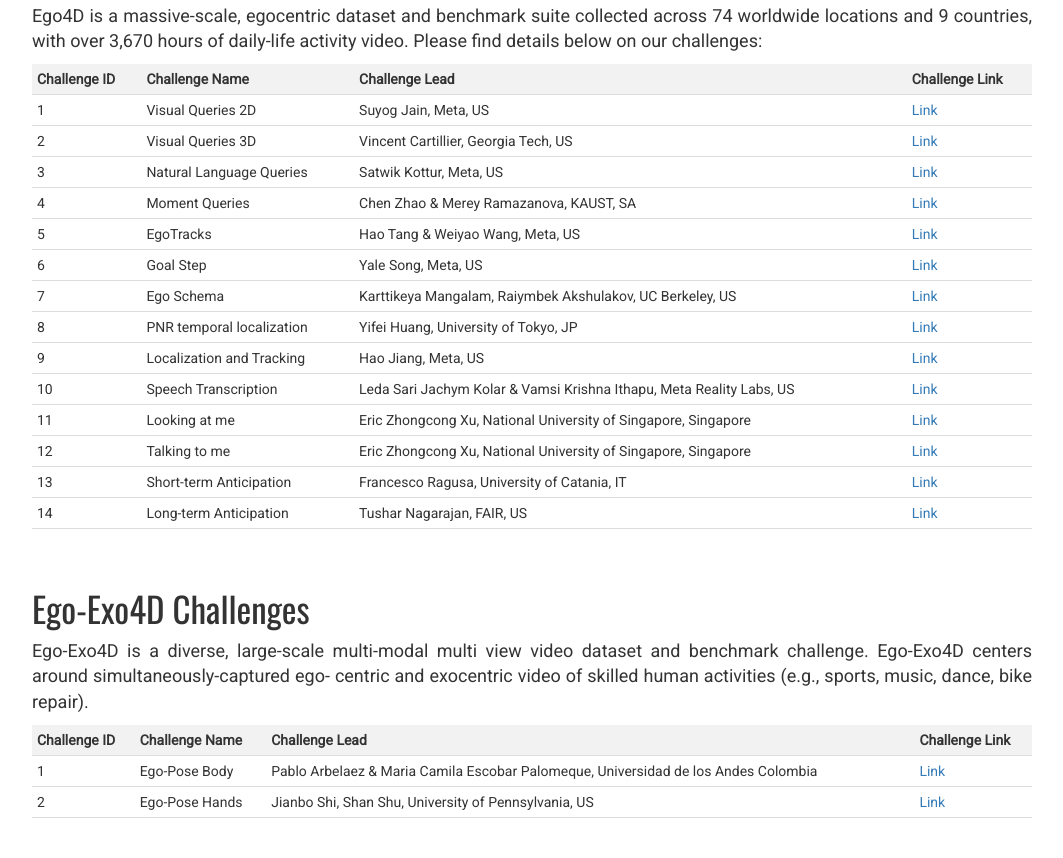
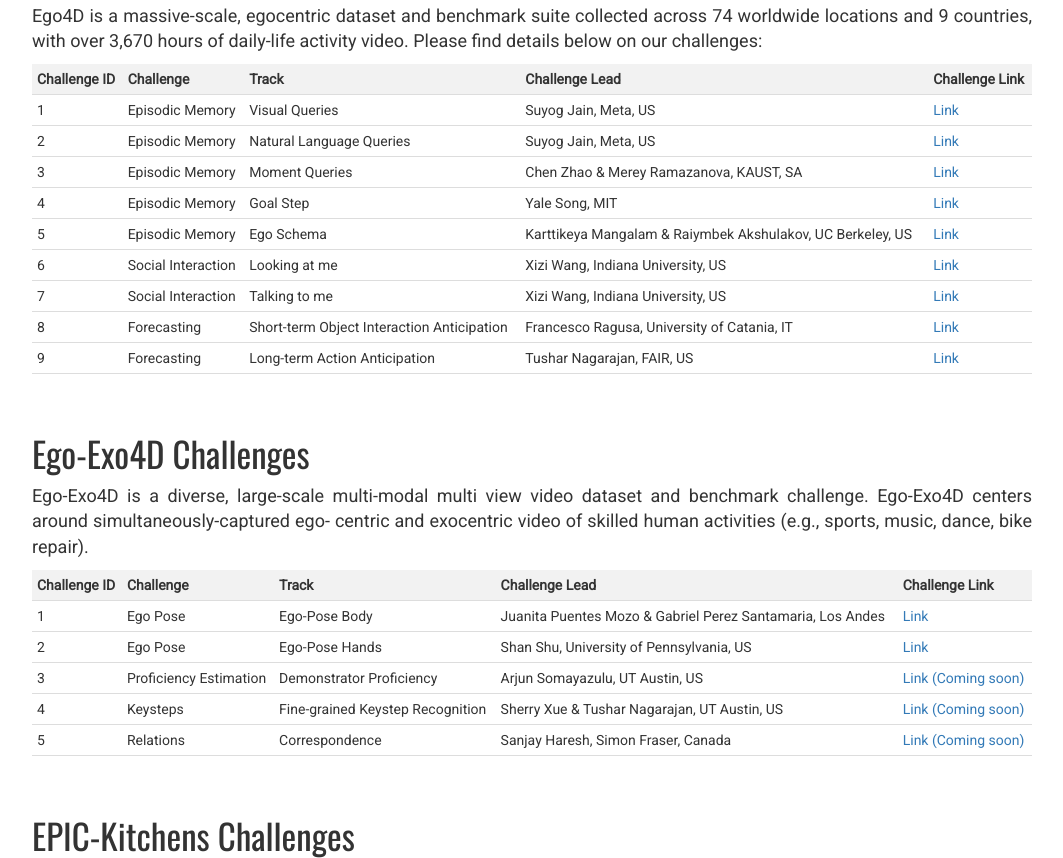
Before and after one commit to egovis/cvpr25, a plain HTML site: page index.html in a window 1280 px wide. Shown: the part 2659-3517 px from the top of the page, without its empty margins (108-1171 px from the left). Drawn offline with nearby package versions, Linux system fonts and the light colour scheme.

Commit message:
update ego4d and ego-exo4d challenges

```diff
--- a/index.html
+++ b/index.html
@@ -397,7 +397,8 @@
           <thead>
               <tr>
                   <th>Challenge ID</th>
-                  <th>Challenge Name</th>
+                  <th>Challenge</th>
+                  <th>Track</th>
                   <th>Challenge Lead</th>
                   <th>Challenge Link</th>
               </tr>
@@ -405,85 +406,64 @@
           <tbody>
               <tr>
                   <td>1</td>
-                  <td>Visual Queries 2D</td>
+                  <td>Episodic Memory</td>
+                  <td>Visual Queries</td>
                   <td>Suyog Jain, Meta, US</td>
                   <td><a target="_blank" href="https://eval.ai/web/challenges/challenge-page/1843/overview">Link</a></td>
               </tr>
               <tr>
                   <td>2</td>
-                  <td>Visual Queries 3D</td>
-                  <td>Vincent Cartillier, Georgia Tech, US</td>
-                  <td><a target="_blank" href="https://eval.ai/web/challenges/challenge-page/1646/overview">Link</a></td>
+                  <td>Episodic Memory</td>
+                  <td>Natural Language Queries</td>
+                  <td>Suyog Jain, Meta, US</td>
+                  <td><a target="_blank" href="https://eval.ai/web/challenges/challenge-page/1629/overview">Link</a></td>
               </tr>
               <tr>
                   <td>3</td>
-                  <td>Natural Language Queries</td>
-                  <td>Satwik Kottur, Meta, US</td>
-                  <td><a target="_blank" href="https://eval.ai/web/challenges/challenge-page/1629/overview">Link</a></td>
-              </tr>
-              <tr>
-                  <td>4</td>
+                  <td>Episodic Memory</td>
                   <td>Moment Queries</td>
                   <td>Chen Zhao & Merey Ramazanova, KAUST, SA</td>
                   <td><a target="_blank" href="https://eval.ai/web/challenges/challenge-page/1626/overview">Link</a></td>
               </tr>
               <tr>
-                  <td>5</td>
-                  <td>EgoTracks</td>
-                  <td>Hao Tang & Weiyao Wang, Meta, US</td>
-                  <td><a target="_blank" href="https://eval.ai/web/challenges/challenge-page/1969/overview">Link</a></td>
+                  <td>4</td>
+                  <td>Episodic Memory</td>
+                  <td>Goal Step</td>
+                  <td>Yale Song, MIT</td>
+                  <td><a target="_blank" href="https://eval.ai/web/challenges/challenge-page/2188/overview">Link</a></td>
               </tr>
               <tr>
-                <td>6</td>
-                <td>Goal Step</td>
-                <td>Yale Song, Meta, US</td>
-                <td><a target="_blank" href="https://eval.ai/web/challenges/challenge-page/2188/overview">Link</a></td>
-              </tr>
-              <tr>
-                  <td>7</td>
+                  <td>5</td>
+                  <td>Episodic Memory</td>
                   <td>Ego Schema</td>
-                  <td>Karttikeya Mangalam, Raiymbek Akshulakov, UC Berkeley, US</td>
+                  <td>Karttikeya Mangalam & Raiymbek Akshulakov, UC Berkeley, US</td>
                   <td><a target="_blank" href="https://eval.ai/web/challenges/challenge-page/2238/overview">Link</a></td>
               </tr>
               <tr>
-                  <td>8</td>
-                  <td>PNR temporal localization</td>
-                  <td>Yifei Huang, University of Tokyo, JP</td>
-                  <td><a target="_blank" href="https://eval.ai/web/challenges/challenge-page/1622/overview">Link</a></td>
-              </tr>
-              <tr>
-                  <td>9</td>
-                  <td>Localization and Tracking</td>
-                  <td>Hao Jiang, Meta, US</td>
-                  <td><a target="_blank" href="https://eval.ai/web/challenges/challenge-page/1633/overview">Link</a></td>
-              </tr>
-              <tr>
-                  <td>10</td>
-                  <td>Speech Transcription</td>
-                  <td>Leda Sari Jachym Kolar & Vamsi Krishna Ithapu, Meta Reality Labs, US</td>
-                  <td><a target="_blank" href="https://eval.ai/web/challenges/challenge-page/1637/overview">Link</a></td>
-              </tr>
-              <tr>
-                  <td>11</td>
+                  <td>6</td>
+                  <td>Social Interaction</td>
                   <td>Looking at me</td>
-                  <td>Eric Zhongcong Xu, National University of Singapore, Singapore</td>
+                  <td>Xizi Wang, Indiana University, US</td>
                   <td><a target="_blank" href="https://eval.ai/web/challenges/challenge-page/1624/overview">Link</a></td>
               </tr>
               <tr>
-                <td>12</td>
+                <td>7</td>
+                <td>Social Interaction</td>
                 <td>Talking to me</td>
-                <td>Eric Zhongcong Xu, National University of Singapore, Singapore</td>
+                <td>Xizi Wang, Indiana University, US</td>
                 <td><a target="_blank" href="https://eval.ai/web/challenges/challenge-page/1625/overview">Link</a></td>
               </tr>
               <tr>
-                  <td>13</td>
-                  <td>Short-term Anticipation</td>
+                  <td>8</td>
+                  <td>Forecasting</td>
+                  <td>Short-term Object Interaction Anticipation </td>
                   <td>Francesco Ragusa, University of Catania, IT</td>
                   <td><a target="_blank" href="https://eval.ai/web/challenges/challenge-page/1623/overview">Link</a></td>
               </tr>
               <tr>
-                  <td>14</td>
-                  <td>Long-term Anticipation</td>
+                  <td>9</td>
+                  <td>Forecasting</td>
+                  <td>Long-term Action Anticipation</td>
                   <td>Tushar Nagarajan, FAIR, US</td>
                   <td><a target="_blank" href="https://eval.ai/web/challenges/challenge-page/1598/overview">Link</a></td>
               </tr>
@@ -498,7 +478,8 @@
         <thead>
             <tr>
                 <th>Challenge ID</th>
-                <th>Challenge Name</th>
+                <th>Challenge</th>
+                <th>Track</th>
                 <th>Challenge Lead</th>
                 <th>Challenge Link</th>
             </tr>
@@ -506,17 +487,38 @@
         <tbody>
           <tr>
             <td>1</td>
+            <td>Ego Pose</td>
             <td>Ego-Pose Body</td>
-            <td>Pablo Arbelaez & Maria Camila Escobar Palomeque, Universidad de los Andes Colombia</td>
+            <td>Juanita Puentes Mozo & Gabriel Perez Santamaria, Los Andes</td>
             <td><a target="_blank" href="https://eval.ai/web/challenges/challenge-page/2245/overview">Link</a></td>
           </tr>
-        </tbody>
-        <tbody>
           <tr>
             <td>2</td>
+            <td>Ego Pose</td>
             <td>Ego-Pose Hands</td>
-            <td>Jianbo Shi, Shan Shu, University of Pennsylvania, US</td>
+            <td>Shan Shu, University of Pennsylvania, US</td>
             <td><a target="_blank" href="https://eval.ai/web/challenges/challenge-page/2249/overview">Link</a></td>
+          </tr>
+          <tr>
+            <td>3</td>
+            <td>Proficiency Estimation</td>
+            <td>Demonstrator Proficiency</td>
+            <td>Arjun Somayazulu, UT Austin, US</td>
+            <td><a target="_blank" href="">Link (Coming soon)</a></td>
+          </tr>
+          <tr>
+            <td>4</td>
+            <td>Keysteps</td>
+            <td>Fine-grained Keystep Recognition</td>
+            <td>Sherry Xue & Tushar Nagarajan, UT Austin, US</td>
+            <td><a target="_blank" href="">Link (Coming soon)</a></td>
+          </tr>
+          <tr>
+            <td>5</td>
+            <td>Relations</td>
+            <td>Correspondence</td>
+            <td>Sanjay Haresh, Simon Fraser, Canada</td>
+            <td><a target="_blank" href="">Link (Coming soon)</a></td>
           </tr>
         </tbody>
       </table>
```
